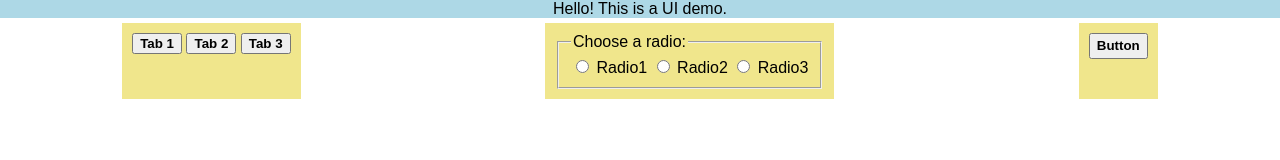
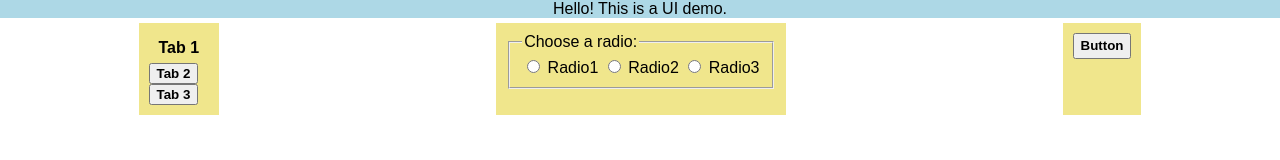
Before and after one commit to sudheerapte/popcornserver, a plain HTML site: page assets/uidemo/uidemo-index.html in a window 1280 px wide. Drawn offline with Linux system fonts and the light colour scheme.

Commit message:
tab buttons have label alt siblings

```diff
--- a/assets/uidemo/allstyles.css
+++ b/assets/uidemo/allstyles.css
@@ -21,6 +21,13 @@ article {
     background: khaki;
 }
 
+.tablabel {
+    text-align: center;
+    line-height: 30px;
+    margin: 0;
+    padding: 10px;
+}
+
 /*
 article:nth-of-type(3) {
     flex: 100px;
--- a/assets/uidemo/uidemo-index.html
+++ b/assets/uidemo/uidemo-index.html
@@ -38,12 +38,21 @@
           </input>
         </article>
         <article>
-          <button name="tab1" type="button" id="tab1button">
-            <b>Tab 1</b></button>
-          <button name="tab2" type="button" id="tab1button">
-            <b>Tab 2</b></button>
-          <button name="tab3" type="button" id="tab1button">
-            <b>Tab 3</b></button>
+          <div id="tab1div">
+            <label class="tablabel"><b>Tab 1</b></label>
+            <button hidden="" name="tab1" type="button" id="tab1button">
+              <b>Tab 1</b></button>
+          </div>
+          <div id="tab2div">
+            <label class="tablabel" hidden=""><b>Tab 2</b></label>
+            <button name="tab2" type="button" id="tab1button">
+              <b>Tab 2</b></button>
+          </div>
+          <div id="tab3div">
+            <label class="tablabel" hidden=""><b>Tab 3</b></label>
+            <button name="tab3" type="button" id="tab1button">
+              <b>Tab 3</b></button>
+          </div>
         </article>
         <article>
           <fieldset class="radioset" id="radioset">
```
